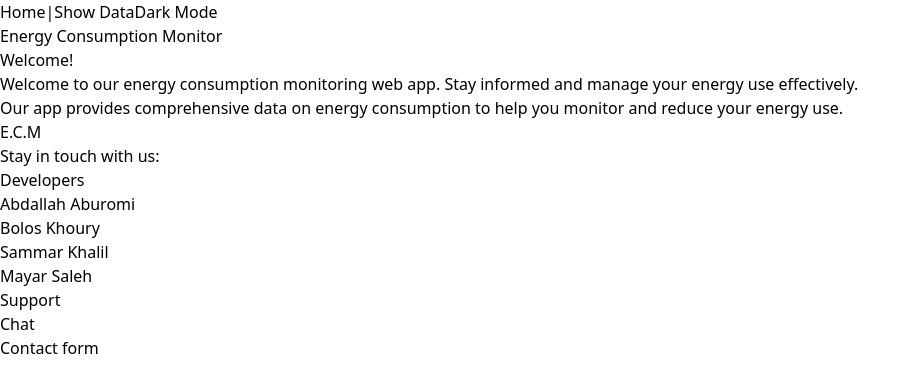
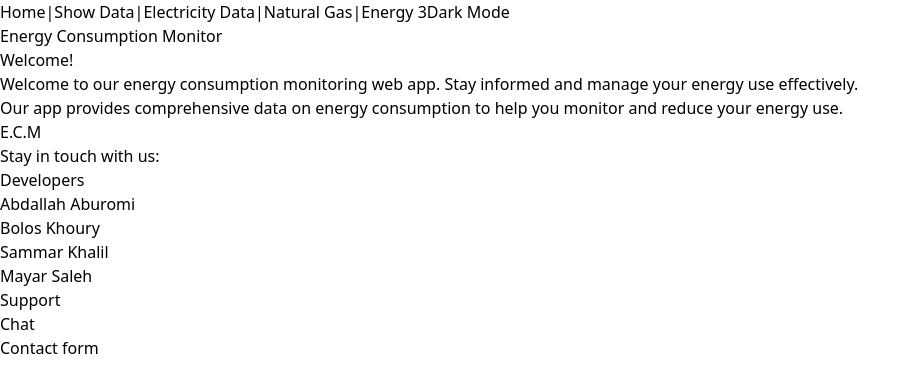
Before and after one commit to abdallah0100/Web_Group, a React (Vite) app in the folder hw2/: page /natural_gas in a window 1280 px wide. Shown: the top 392 px of the page, without its empty margins (0-920 px from the left). Built offline with nearby package versions, Linux system fonts and the light colour scheme.

Commit message:
Adding electricity and natural gas pages

```diff
--- a/hw2/src/components/NavBar.jsx
+++ b/hw2/src/components/NavBar.jsx
@@ -28,10 +28,16 @@ function NavBar({setContent}){
     }, []);
 
     return(
-        <div className="dark:bg-gray-800 p-4 shadow-lg dark:text-white space-x-[25px] ">
+        <div className="dark:bg-gray-800 p-4 shadow-lg dark:text-white space-x-[25px]">
             <button onClick={updateContent("home")}>Home</button>
             <label>|</label>
             <button onClick={updateContent("show_data")} >Show Data</button>
+            <label>|</label>
+            <button onClick={updateContent("electricity")} >Electricity Data</button>
+            <label>|</label>
+            <button onClick={updateContent("natural_gas")} >Natural Gas</button>
+            <label>|</label>
+            <button >Energy 3</button>
             <button className = "float-right" onClick={toggleTheme} ref={themeButton}>theme</button>
         </div>
     );
--- a/hw2/src/components/content/Content.jsx
+++ b/hw2/src/components/content/Content.jsx
@@ -1,11 +1,18 @@
 import React from 'react';
 import HomePage from './HomePage';
 import DisplayData from './DisplayData';
+import Electricity from './energy/Electricity';
+import NaturalGas from './energy/NaturalGas';
 
 function Content({ content }) {
     return (
         <div className="dark:bg-[#003C43] dark:text-white min-h-screen">
-            {content === "show_data" ? <DisplayData /> : <HomePage />}
+            {
+            content == "show_data" ? <DisplayData /> :
+            content == "electricity" ? <Electricity title="Electricity" description="Some description goes here..."/> :
+            content == "natural_gas" ? <NaturalGas title="Natural Gas" description="Some description goes here..."/>//:
+            //content == "energy3" ? <EnergyDisplayFrame title="Energy 3" description="Some description goes here..."/>
+            : <HomePage />}
         </div>
     );
 }
--- /dev/null
+++ b/hw2/src/components/content/energy/Electricity.jsx
@@ -0,0 +1,10 @@
+function Electricity({title, description}){
+    return(<div>
+        <div className="pt-6 rounded-lg shadow-lg p-6 dark:bg-[#003C43] dark:text-white">
+            <h1 className="dark:text-white text-xl font-semibold mb-2">{title}</h1>
+            <p>{description}</p>
+        </div>
+    </div>)
+}
+
+export default Electricity
--- /dev/null
+++ b/hw2/src/components/content/energy/NaturalGas.jsx
@@ -0,0 +1,10 @@
+function NaturalGas({title, description}){
+    return(<div>
+        <div className="pt-6 rounded-lg shadow-lg p-6 dark:bg-[#003C43] dark:text-white">
+            <h1 className="dark:text-white text-xl font-semibold mb-2">{title}</h1>
+            <p>{description}</p>
+        </div>
+    </div>)
+}
+
+export default NaturalGas
```
Also changed, not shown: hw2/src/components/HomePage.jsx (added).
